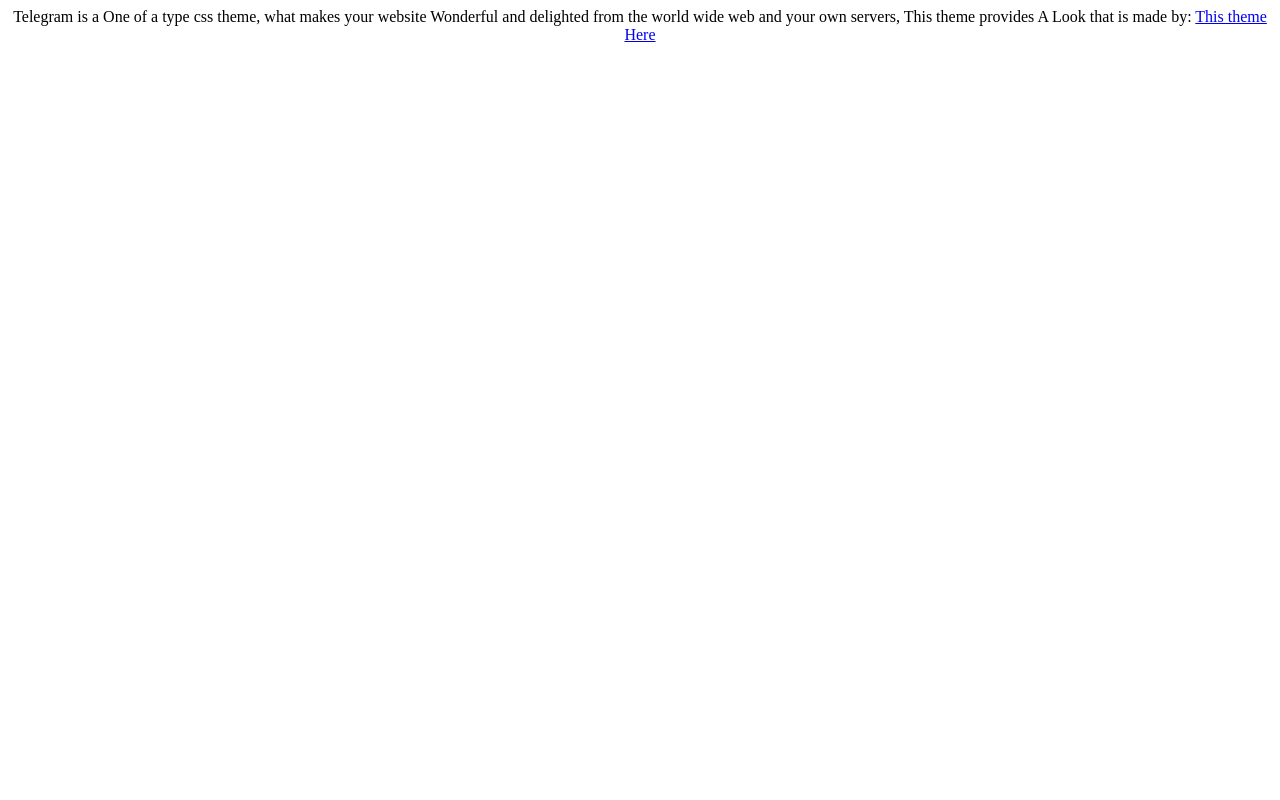
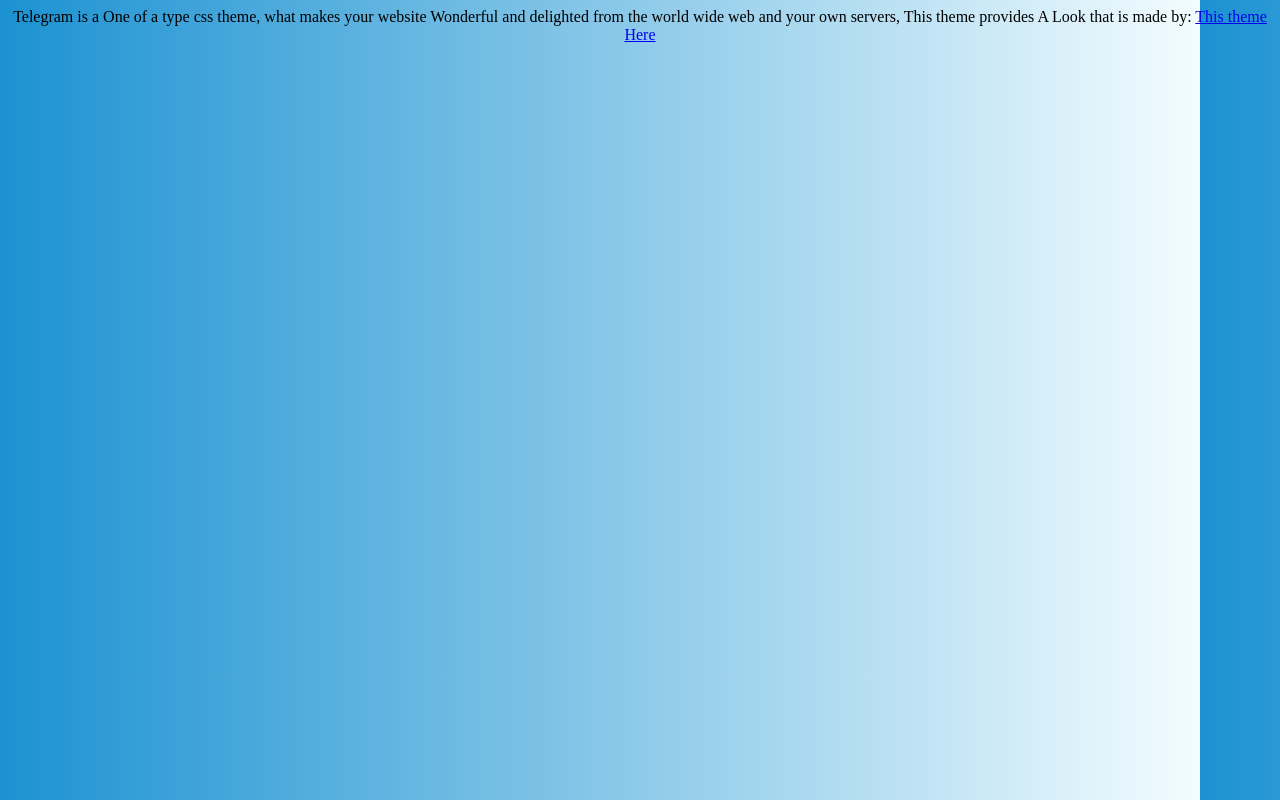
Before and after one commit to mangostdios/Telegram, a plain HTML site: page index.html in a window 1280 px wide. Drawn offline with Linux system fonts and the light colour scheme.

Commit message:
Update main.css

```diff
--- a/main.css
+++ b/main.css
@@ -1,3 +1,3 @@
 body {
-    background-image: url("../imgs/telegram.jpg");
+    background-image: url("assets/imgs/Telegram.jpg");
 }
```
